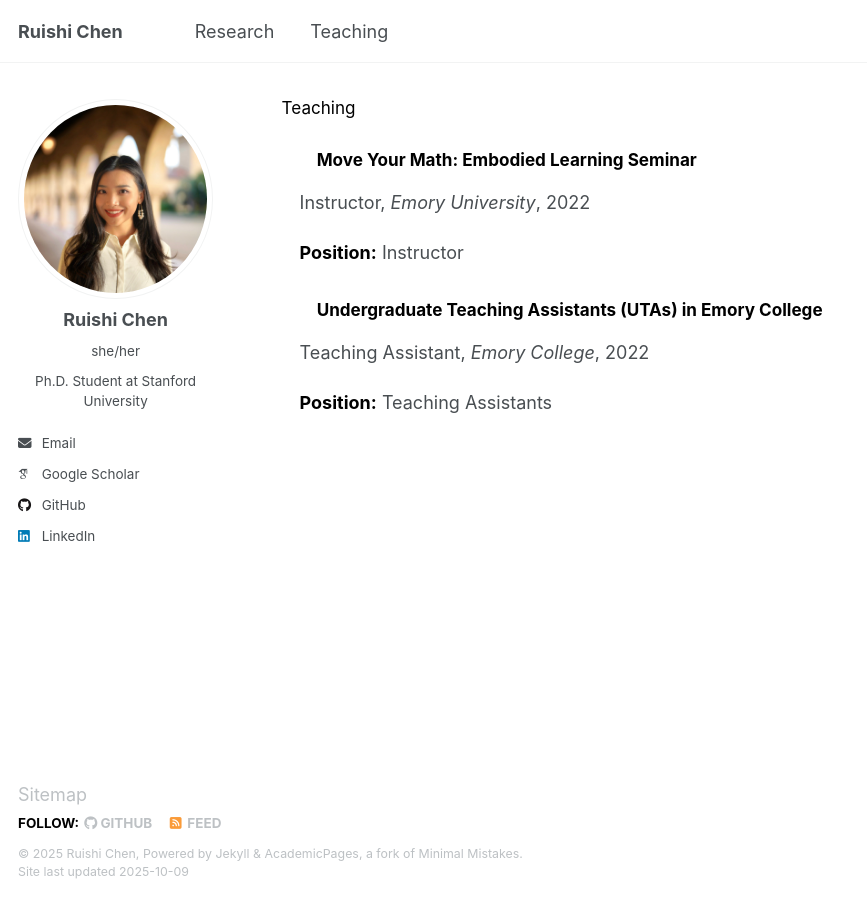
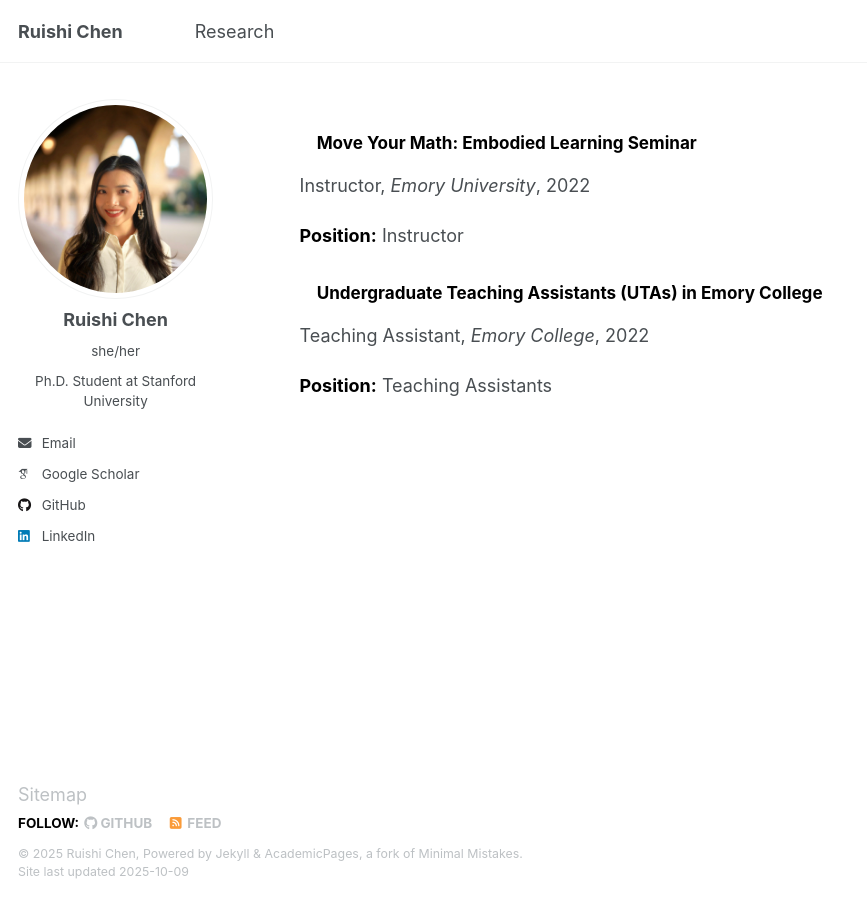
Before and after one commit to ruishi-chen/ruishi-chen.github.io, a Jekyll site: the page built from _pages/teaching.html, in a window 1280 px wide. Shown: the whole page, without its empty margins (0-867 px from the left). Built offline with Jekyll 4.4.1, drawn with Linux system fonts in a browser that asks for light colours; some web fonts are replaced.

Commit message:
no teaching for now

```diff
--- a/_data/navigation.yml
+++ b/_data/navigation.yml
@@ -11,5 +11,5 @@ main:
   - title: "Research"
     url: /research/
 
-  - title: "Teaching"
-    url: /teaching/
+  # - title: "Teaching"
+  #   url: /teaching/
--- a/_pages/teaching.html
+++ b/_pages/teaching.html
@@ -1,6 +1,6 @@
 ---
 layout: archive
-title: "Teaching"
+title: " "
 permalink: /teaching/
 author_profile: true
 ---
```
